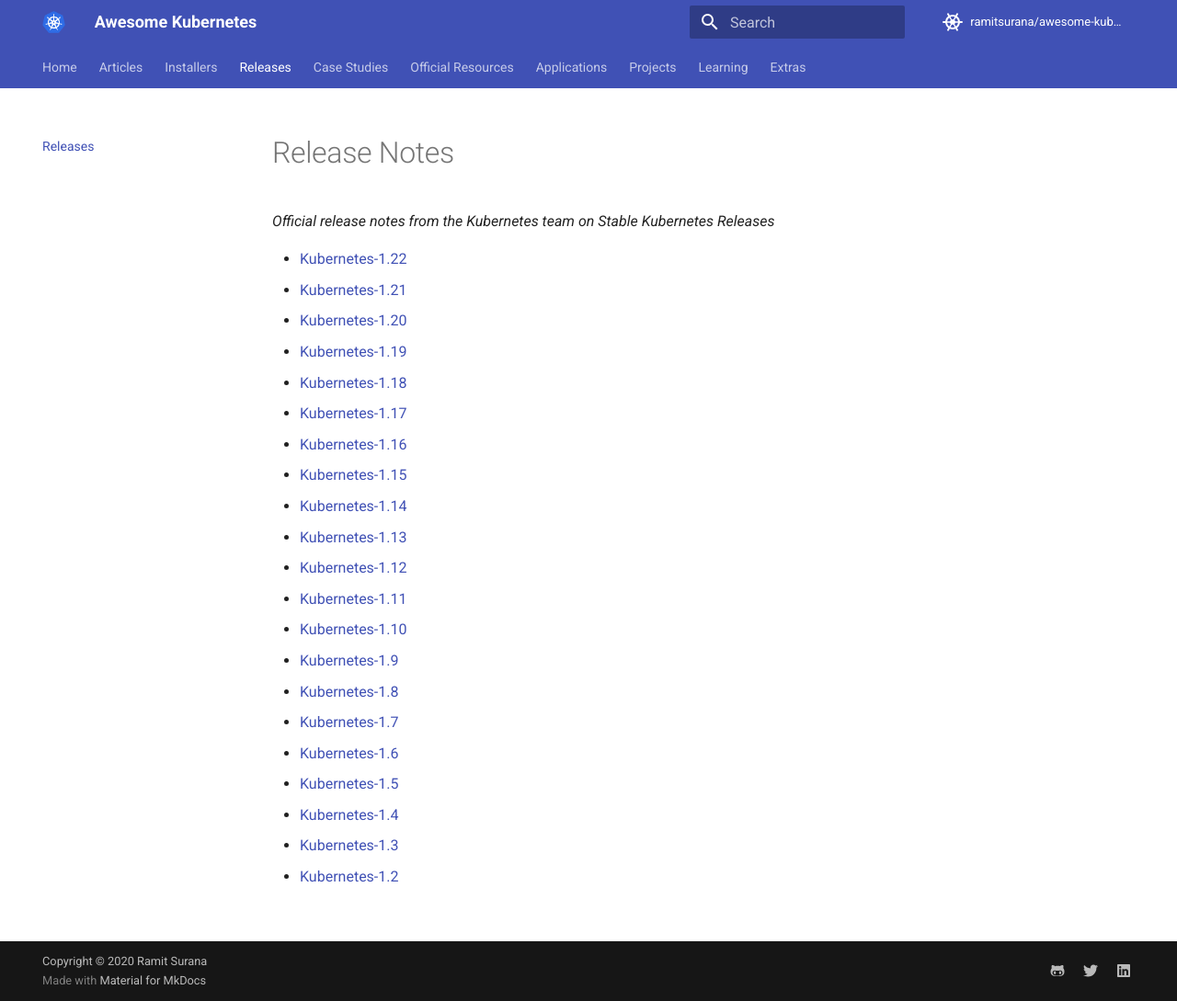
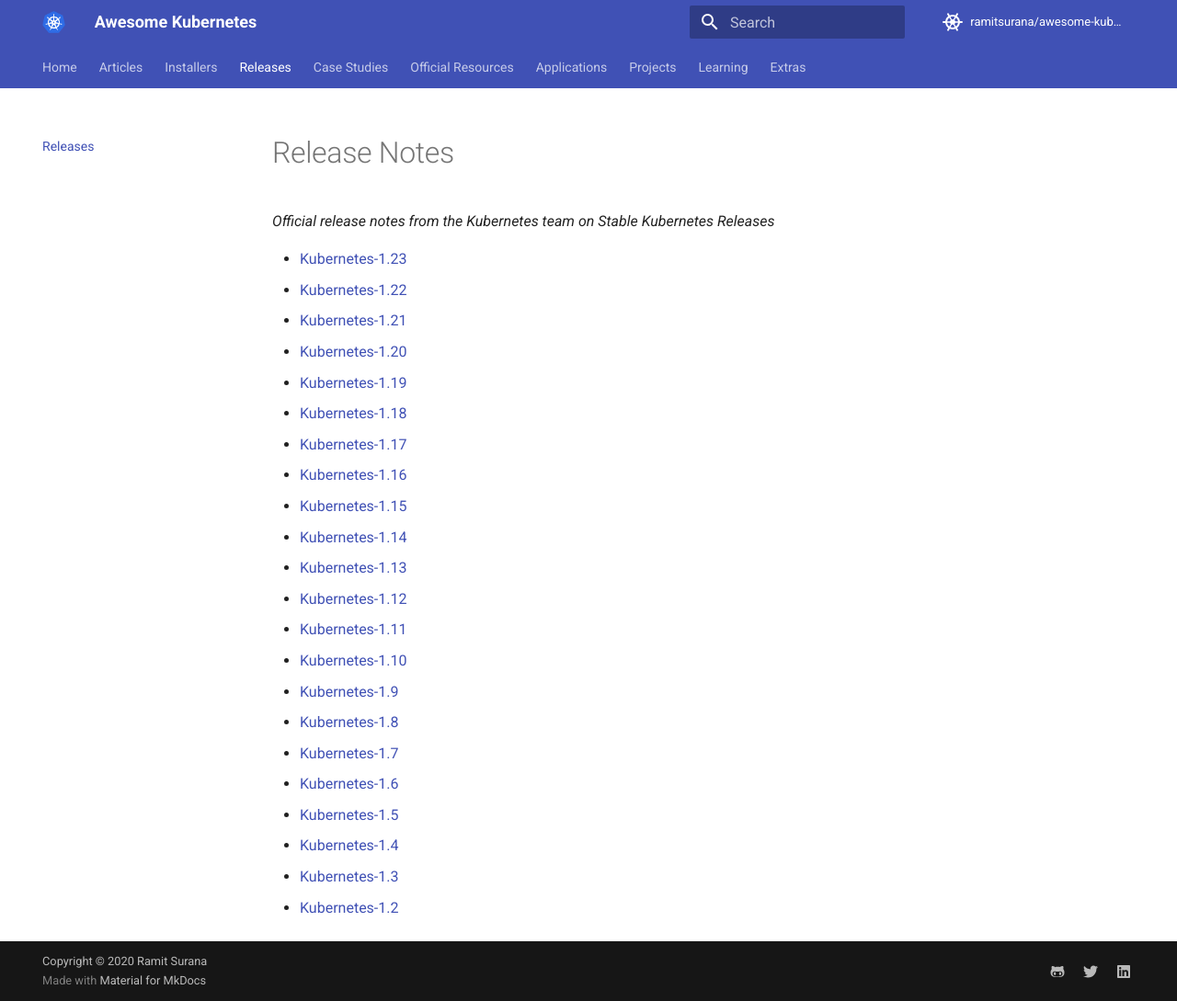
Before and after one commit to topstar920707/awesome-kubernetes, an MkDocs documentation site: the page built from docs/releases.md, in a window 1280 px wide and 1089 px high. Shown: the whole window at 92% size. Built offline with MkDocs 1.6.1 and Material for MkDocs 9.7.7, drawn with Linux system fonts in a browser that asks for light colours; comment, search, counter and statistics services are not loaded.

Commit message:
Kubernetes 1.23 released at 2021-12-07. (#732)
Announcement at https://kubernetes.io/blog/2021/12/07/kubernetes-1-23-release-announcement/.

```diff
--- a/docs/releases.md
+++ b/docs/releases.md
@@ -3,6 +3,7 @@ Release Notes
 
 *Official release notes from the Kubernetes team on Stable Kubernetes Releases*
 
+* [Kubernetes-1.23](https://github.com/kubernetes/kubernetes/blob/master/CHANGELOG/CHANGELOG-1.23.md)
 * [Kubernetes-1.22](https://github.com/kubernetes/kubernetes/blob/master/CHANGELOG/CHANGELOG-1.22.md)
 * [Kubernetes-1.21](https://github.com/kubernetes/kubernetes/blob/master/CHANGELOG/CHANGELOG-1.21.md)
 * [Kubernetes-1.20](https://github.com/kubernetes/kubernetes/blob/master/CHANGELOG/CHANGELOG-1.20.md)
```
